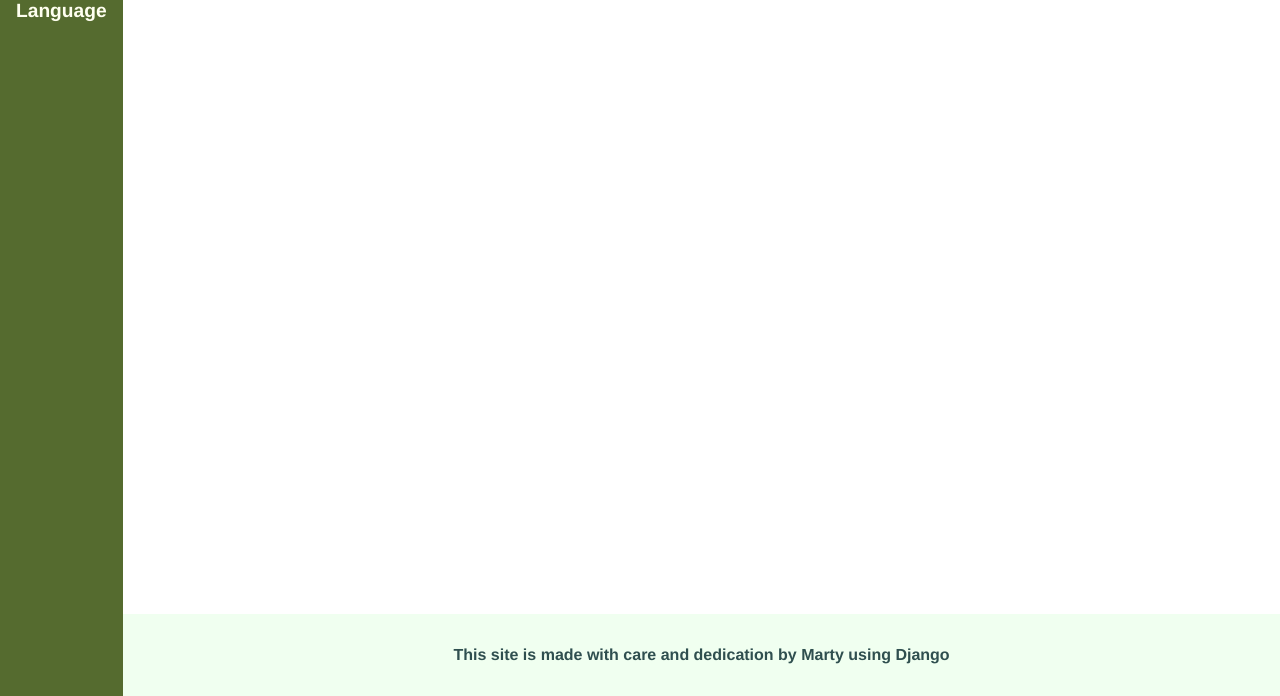
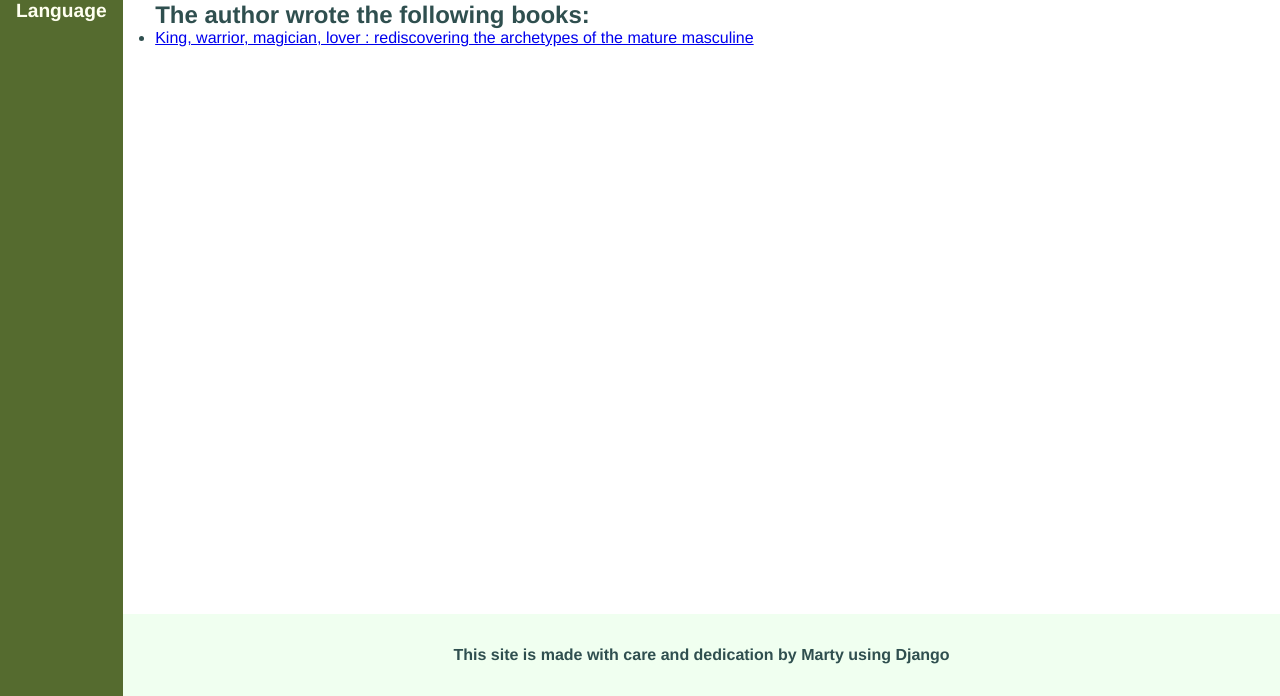
Before and after one commit to marty-zhu/django-demo-site, a Django app: page /catalog/authors/6 in a window 1280 px wide. Shown: the part 104-800 px from the top of the page. Run offline with Django 4.2, Linux system fonts and the light colour scheme; data comes from the database, SQL or seed files in the repository.

Commit message:
added books to catalog author detail page

```diff
--- a/catalog/templates/catalog/author_details.html
+++ b/catalog/templates/catalog/author_details.html
@@ -9,8 +9,16 @@
             <li class="list-item"><strong>Died:</strong> {{ author.death_date }}</li>
         </ul>
     </section>
-    {% comment %} TODO: add list of books authored {% endcomment %}
-    <section id="author-books-info" class="info-section"></section>
+    <section id="author-books-info" class="info-section">
+        <h2>The author wrote the following books:</h2>
+        {% if author.books %}
+        <ul class="descr-list">
+            {% for book in author.books.all %}
+            <li class="list-item"><a href="{{ book.get_absolute_url }}">{{ book.title }}</a></li>
+            {% endfor %}
+        </ul>
+        {% endif %}
+    </section>
     {% else %}
     <p>There are currently no information on this author.</p>
     {% endif %}
```
